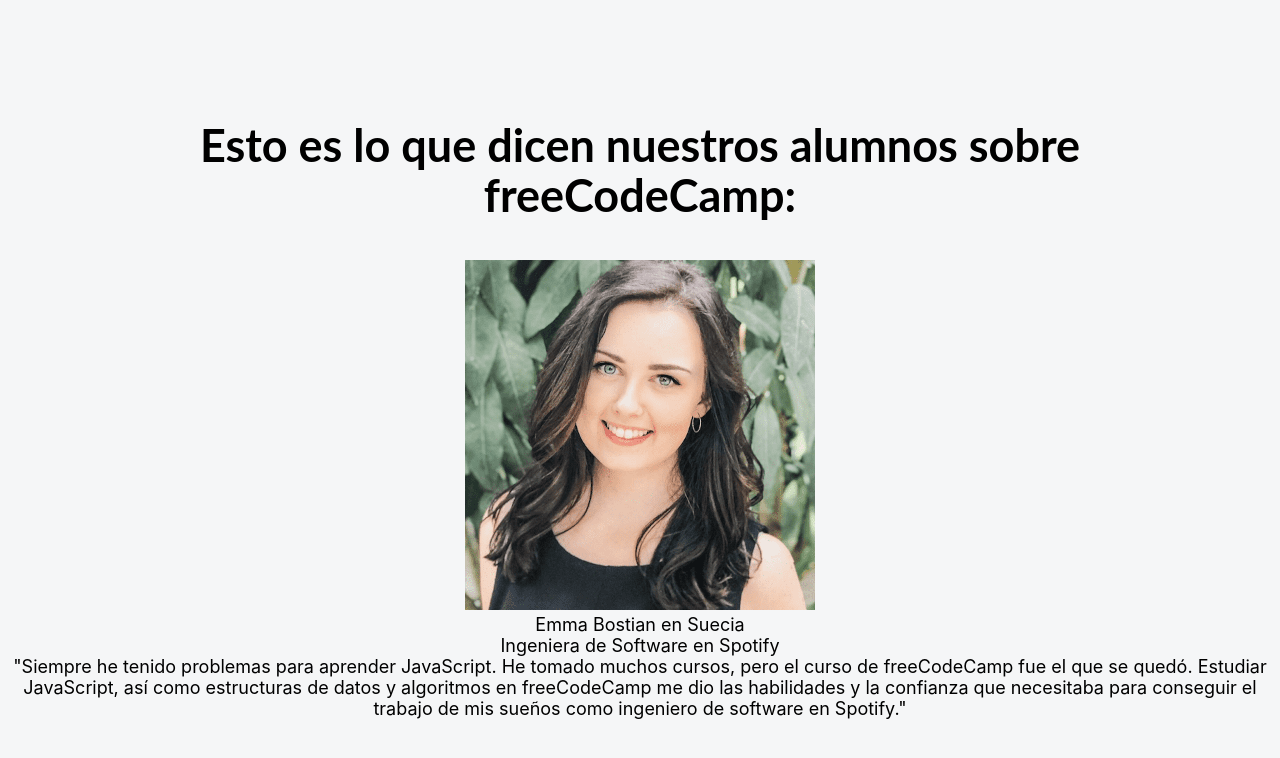
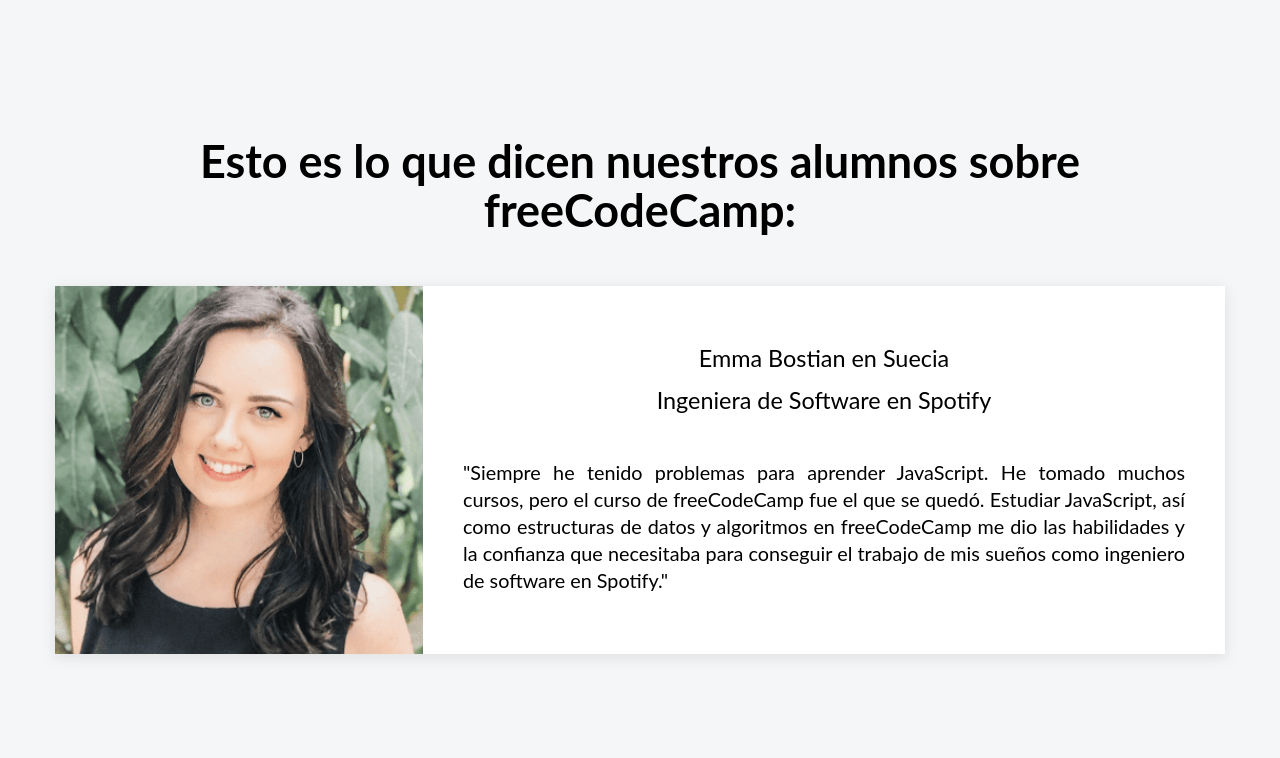
Before and after one commit to gnzlplcs/testimonials-project, a React (Create React App) app: page / in a window 1280 px wide. Shown: the top 758 px of the page. Built offline with nearby package versions, Linux system fonts and the light colour scheme.

Commit message:
🎨 se agregó Testimonio.css

```diff
--- a/src/App.css
+++ b/src/App.css
@@ -33,5 +33,5 @@ h1 {
   display: flex;
   flex-wrap: wrap;
   align-items: center;
-  justify-content: center;
+  justify-content: center ;
 }
--- a/src/componentes/Testimonio.js
+++ b/src/componentes/Testimonio.js
@@ -1,4 +1,5 @@
 import React from "react";
+import '../hojas-de-estilo/Testimonio.css';
 
 const Testimonio = () => {
   return (
--- /dev/null
+++ b/src/hojas-de-estilo/Testimonio.css
@@ -0,0 +1,38 @@
+.contenedor-testimonio {
+  width: 1170px;
+  height: 368px;
+  margin: 10px 10px 50px;
+  display: flex;
+  align-items: center;
+  justify-content: center;
+  background-color: #fff;
+  box-shadow: 0 3px 13px 1px rgb(0 0 0 / 9%);
+}
+
+.imagen-testimonio {
+  height: 100%;
+  width: auto;
+}
+
+.contenedor-texto-testimonio {
+  text-align: center;
+  padding: 40px;
+  font-family: Lato, sans-serif;
+  font-weight: 400;
+  line-height: 1.5rem;
+}
+
+.nombre-testimonio {
+  font-size: 1.3rem;
+}
+
+.cargo-testimonio {
+  font-size: 1.3rem;
+  margin: 15px;
+  padding-bottom: 30px;
+}
+
+.texto-testimonio {
+  font-size: 1.1rem;
+  text-align: justify;
+}
```
